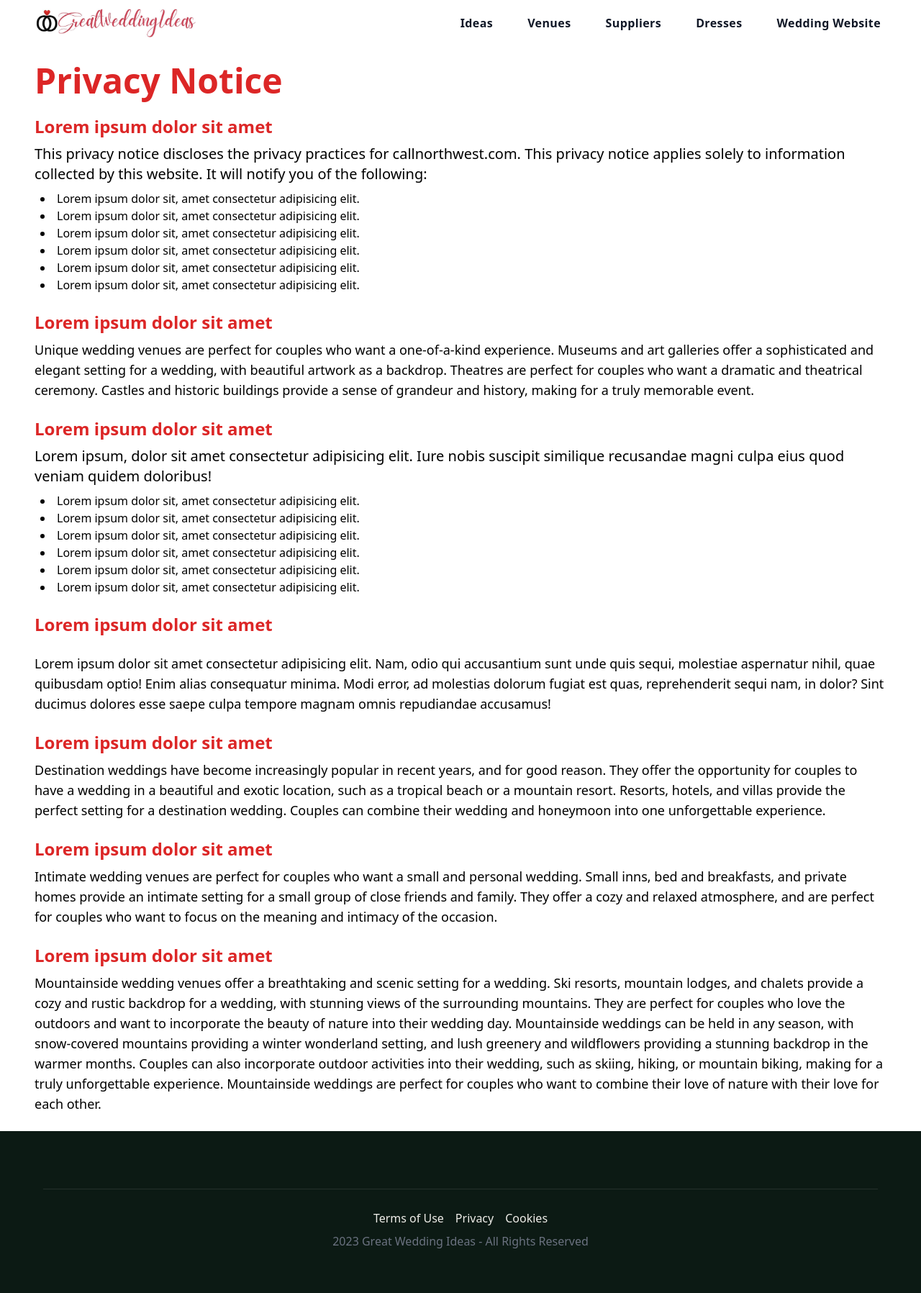
After one commit to FAForhad/lovemydress, a PHP site: page /Privacy/index.php in a window 1280 px wide. The commit adds this page. Shown: the whole page at 72% size. Run offline with PHP 8.4, Linux system fonts and the light colour scheme; data that the repository does not hold is empty; a stand-in replaces the project's code that opens the database connection; some libraries are stand-ins or nearby versions.

Commit message:
php added

```diff
--- /dev/null
+++ b/Cookies/index.php
@@ -0,0 +1,6 @@
+<?php
+include "../connect.php";
+$page_header = $dm['metatitle'];
+include "../header.php";
+include "main.php";
+include "../footer.php";
--- /dev/null
+++ b/Privacy/index.php
@@ -0,0 +1,6 @@
+<?php
+include "../connect.php";
+$page_header = $dm['metatitle'];
+include "../header.php";
+include "main.php";
+include "../footer.php";
--- /dev/null
+++ b/Privacy/main.php
@@ -0,0 +1,94 @@
+
+    <section class="container mx-auto  px-6 lg:px-12">
+        <h1 class="lg:text-5xl text-3xl font-bold my-6 text-red-600">Privacy Notice</h1>
+        <article class="">
+            <div class="mb-6">
+                <h3 class="lg:text-2xl text-xl font-semibold my-2 text-red-600 text-muted">Lorem ipsum dolor sit amet
+                </h3>
+                <p class="muted text-xl my-2">This privacy notice discloses the privacy practices for callnorthwest.com.
+                    This
+                    privacy notice
+                    applies solely to information collected by this website. It will notify you of the following:</p>
+                <div class="mx-2">
+                    <li>Lorem ipsum dolor sit, amet consectetur adipisicing elit.</li>
+                    <li>Lorem ipsum dolor sit, amet consectetur adipisicing elit.</li>
+                    <li>Lorem ipsum dolor sit, amet consectetur adipisicing elit.</li>
+                    <li>Lorem ipsum dolor sit, amet consectetur adipisicing elit.</li>
+                    <li>Lorem ipsum dolor sit, amet consectetur adipisicing elit.</li>
+                    <li>Lorem ipsum dolor sit, amet consectetur adipisicing elit.</li>
+                </div>
+            </div>
+
+            <div class="mb-6">
+                <h3 class="lg:text-2xl text-xl font-semibold my-2 text-red-600 text-muted">Lorem ipsum dolor sit amet
+                </h3>
+                <blog class="text-lg">Unique wedding venues are perfect for couples who want a one-of-a-kind experience.
+                    Museums and
+                    art galleries offer a sophisticated and elegant setting for a wedding, with beautiful artwork as
+                    a backdrop. Theatres are perfect for couples who want a dramatic and theatrical ceremony.
+                    Castles and historic buildings provide a sense of grandeur and history, making for a truly
+                    memorable event.
+                </blog>
+            </div>
+            <div class="mb-6">
+                <h3 class="lg:text-2xl text-xl font-semibold my-2 text-red-600 text-muted">Lorem ipsum dolor sit amet
+                </h3>
+                <p class="muted text-xl my-2">Lorem ipsum, dolor sit amet consectetur adipisicing elit. Iure nobis
+                    suscipit similique recusandae magni culpa eius quod veniam quidem doloribus!</p>
+                <div class="mx-2">
+                    <li>Lorem ipsum dolor sit, amet consectetur adipisicing elit.</li>
+                    <li>Lorem ipsum dolor sit, amet consectetur adipisicing elit.</li>
+                    <li>Lorem ipsum dolor sit, amet consectetur adipisicing elit.</li>
+                    <li>Lorem ipsum dolor sit, amet consectetur adipisicing elit.</li>
+                    <li>Lorem ipsum dolor sit, amet consectetur adipisicing elit.</li>
+                    <li>Lorem ipsum dolor sit, amet consectetur adipisicing elit.</li>
+                </div>
+            </div>
+            <div class="mb-6">
+
+                <h3 class="lg:text-2xl text-xl font-semibold my-6 text-red-600 text-muted">Lorem ipsum dolor sit amet
+                </h3>
+                <blog class="text-lg">Lorem ipsum dolor sit amet consectetur adipisicing elit. Nam, odio qui accusantium
+                    sunt unde quis
+                    sequi, molestiae aspernatur nihil, quae quibusdam optio! Enim alias consequatur minima. Modi error,
+                    ad molestias dolorum fugiat est quas, reprehenderit sequi nam, in dolor? Sint ducimus dolores esse
+                    saepe culpa tempore magnam omnis repudiandae accusamus!</blog>
+            </div>
+            <div class="mb-6">
+                <h3 class="lg:text-2xl text-xl font-semibold my-2 text-red-600 text-muted">Lorem ipsum dolor sit amet
+                </h3>
+                <blog class="text-lg">Destination weddings have become increasingly popular in recent years, and for
+                    good reason.
+                    They offer the opportunity for couples to have a wedding in a beautiful and exotic location,
+                    such as a tropical beach or a mountain resort. Resorts, hotels, and villas provide the perfect
+                    setting for a destination wedding. Couples can combine their wedding and honeymoon into one
+                    unforgettable experience.
+                </blog>
+            </div>
+            <div class="mb-6">
+                <h3 class="lg:text-2xl text-xl font-semibold my-2 text-red-600 text-muted">Lorem ipsum dolor sit amet
+                </h3>
+                <blog class="text-lg">Intimate wedding venues are perfect for couples who want a small and personal
+                    wedding. Small
+                    inns, bed and breakfasts, and private homes provide an intimate setting for a small group of
+                    close friends and family. They offer a cozy and relaxed atmosphere, and are perfect for couples
+                    who want to focus on the meaning and intimacy of the occasion.
+                </blog>
+            </div>
+            <div class="mb-6">
+                <h3 class="lg:text-2xl text-xl font-semibold my-2 text-red-600 text-muted">Lorem ipsum dolor sit amet
+                </h3>
+                <blog class="text-lg">Mountainside wedding venues offer a breathtaking and scenic setting for a wedding.
+                    Ski
+                    resorts, mountain lodges, and chalets provide a cozy and rustic backdrop for a wedding, with
+                    stunning views of the surrounding mountains. They are perfect for couples who love the outdoors
+                    and want to incorporate the beauty of nature into their wedding day. Mountainside weddings can
+                    be held in any season, with snow-covered mountains providing a winter wonderland setting, and
+                    lush greenery and wildflowers providing a stunning backdrop in the warmer months. Couples can
+                    also incorporate outdoor activities into their wedding, such as skiing, hiking, or mountain
+                    biking, making for a truly unforgettable experience. Mountainside weddings are perfect for
+                    couples who want to combine their love of nature with their love for each other.
+                </blog>
+            </div>
+        </article>
+    </section>
--- a/footer.php
+++ b/footer.php
@@ -27,11 +27,11 @@
                 </div>
 
                 <div class="footer-column-last nav-block">
-                    <div class="">
+                    <div>
                         <ul class="menu flex justify-center">
-                            <li class="p-2">Terms of Use</a></li>
-                            <li class="p-2">Privacy</a></li>
-                            <li class="p-2"><a>Cookies</a></li>
+                        <a href="/terms/Terms.html" class="p-2">Terms of Use</a>
+                        <a href="/terms/PrivacyNotice.html" class="p-2">Privacy</a>
+                        <a href="/terms/Terms.html" class="p-2">Cookies</a>
                         </ul>
                     </div>
                     <p class="text-gray-500 text-center"> 2023 Great Wedding Ideas - All Rights Reserved</p>
@@ -49,10 +49,13 @@
         <div class="menu-mobile-container">
         <ul id="menu-mobile-1" class="menu ml-0 lg:ml-2">
                 <li class="flex justify-between border-b-2">
-                    <img src="img/logo1.jpg" class="m-0 p-0 font-extrabold pl-0  px-4 w-64 text-3xl"></img>
+                    <img src="../../../img/logo1.jpg" class="m-0 p-0 font-extrabold pl-0  px-4 w-64 text-3xl"></img>
                     <button class="text-2xl mx-2 " onclick="closeNavigation()"><i
                             class="fa-solid fa-xmark"></i></button>
                 </li>
+            <li class="font-bold">
+                <a href="/">Home</a>
+            </li>
                 <li class="font-bold">
                     <a>Ideas</a>
                 </li>
@@ -93,29 +96,5 @@
 
 </script>
 
-<script src="https://cdn.jsdelivr.net/npm/@splidejs/splide@4.1.2/dist/js/splide.min.js"></script>
-<script>
-    let splide = new Splide('.splide', {
-        type: 'loop',
-        perPage: 1,
-        rewind: true,
-    });
-    splide.mount();
-
-    let leatest_slider = new Splide('.leatest_slider', {
-        type: 'loop',
-        perPage: 1,
-        rewind: true,
-    });
-    leatest_slider.mount();
-
-
-    let leatest_slider2 = new Splide('.leatest_slider2', {
-        type: 'loop',
-        perPage: 1,
-        rewind: true,
-    });
-    leatest_slider2.mount();
-</script>
 
 </html>
--- /dev/null
+++ b/terms/index.php
@@ -0,0 +1,6 @@
+<?php
+include "../connect.php";
+$page_header = $dm['metatitle'];
+include "../header.php";
+include "main.php";
+include "../footer.php";
```
Also changed, not shown: Cookies/main.php (added, +60 -0 lines), articles/article.css (added, +130 -0 lines), articles/article.js (added, +28 -0 lines), articles/index.php (added, +16 -0 lines), articles/main.php (added, +69 -0 lines), terms/main.php (added, +72 -0 lines).
